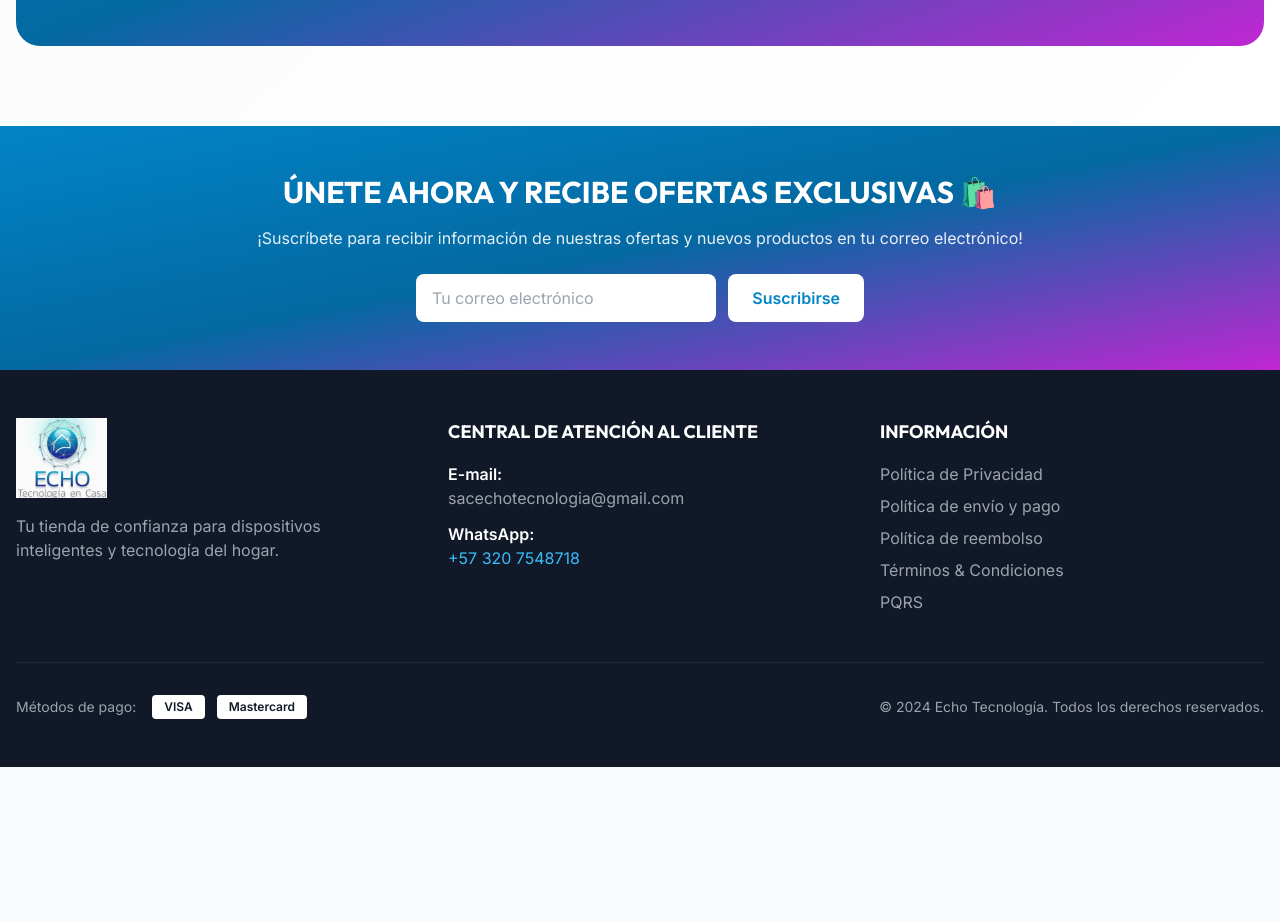
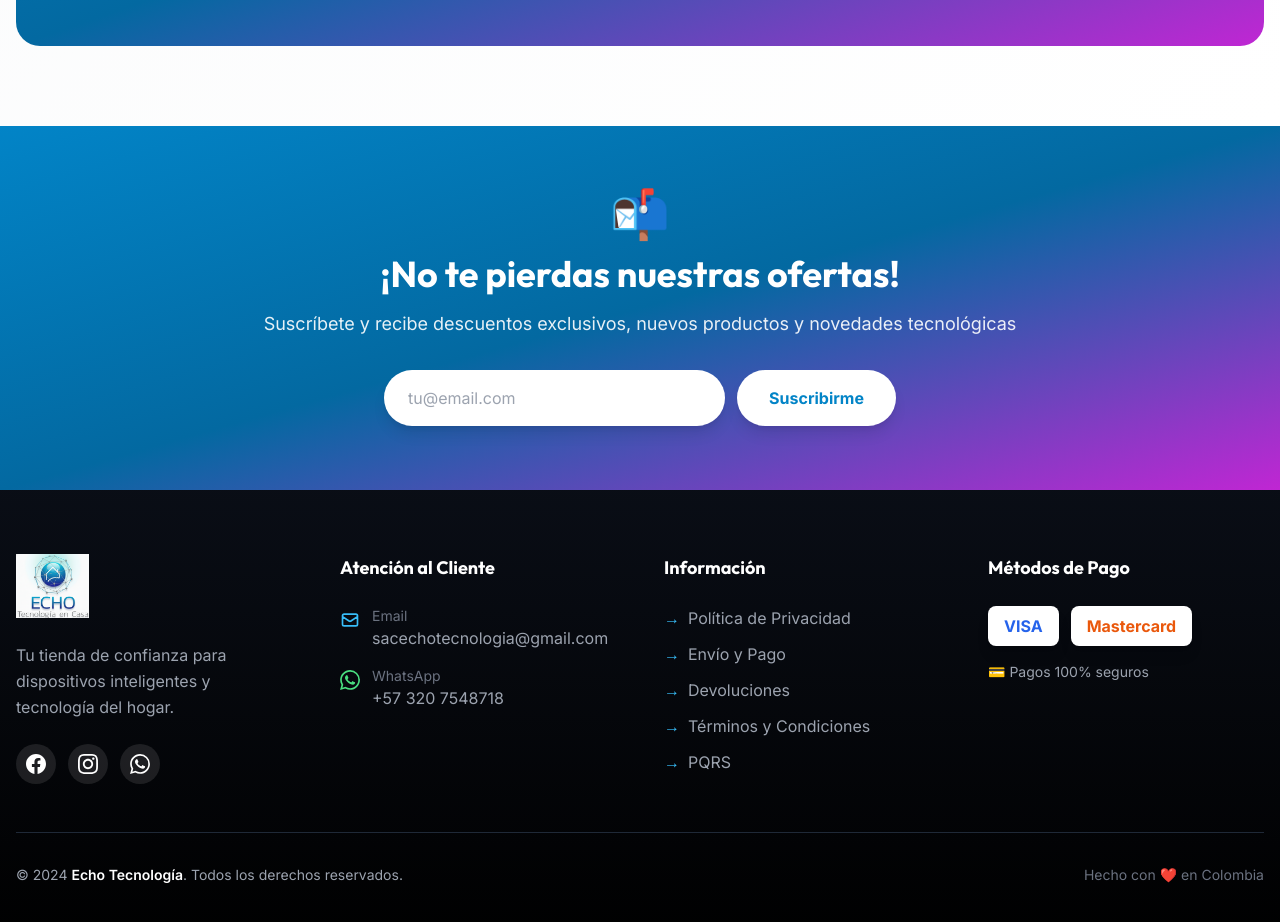
Before and after one commit to SeredDEV/echo, a React (Vite) app: page / in a window 1280 px wide. Shown: the part 3640-4562 px from the top of the page. Before the commit the page ends 4407 px from the top, so only its background shows below. Built offline with nearby package versions, Linux system fonts and the light colour scheme.

Commit message:
Redesign footer with modern layout and social media icons

```diff
--- a/src/components/Footer.tsx
+++ b/src/components/Footer.tsx
@@ -1,24 +1,27 @@
 const Footer = () => {
     return (
-        <footer className="bg-gray-900 text-white">
+        <footer className="bg-gradient-to-b from-gray-900 to-black text-white">
             {/* Newsletter Section */}
-            <div className="gradient-bg py-12">
+            <div className="gradient-bg py-16">
                 <div className="container mx-auto px-4">
-                    <div className="max-w-3xl mx-auto text-center">
-                        <h3 className="text-2xl md:text-3xl font-display font-bold mb-4">
-                            ÚNETE AHORA Y RECIBE OFERTAS EXCLUSIVAS 🛍️
+                    <div className="max-w-4xl mx-auto text-center">
+                        <div className="inline-block mb-4">
+                            <span className="text-5xl">📬</span>
+                        </div>
+                        <h3 className="text-3xl md:text-4xl font-display font-bold mb-4">
+                            ¡No te pierdas nuestras ofertas!
                         </h3>
-                        <p className="mb-6 text-white/90">
-                            ¡Suscríbete para recibir información de nuestras ofertas y nuevos productos en tu correo electrónico!
+                        <p className="mb-8 text-white/90 text-lg">
+                            Suscríbete y recibe descuentos exclusivos, nuevos productos y novedades tecnológicas
                         </p>
-                        <div className="flex flex-col sm:flex-row gap-3 max-w-md mx-auto">
+                        <div className="flex flex-col sm:flex-row gap-3 max-w-lg mx-auto">
                             <input
                                 type="email"
-                                placeholder="Tu correo electrónico"
-                                className="flex-1 px-4 py-3 rounded-lg text-gray-900 focus:outline-none focus:ring-2 focus:ring-white"
+                                placeholder="tu@email.com"
+                                className="flex-1 px-6 py-4 rounded-full text-gray-900 focus:outline-none focus:ring-2 focus:ring-white shadow-lg"
                             />
-                            <button className="bg-white text-primary-600 font-semibold px-6 py-3 rounded-lg hover:bg-gray-100 transition-colors">
-                                Suscribirse
+                            <button className="bg-white text-primary-600 font-bold px-8 py-4 rounded-full hover:bg-gray-100 hover:scale-105 transition-all duration-300 shadow-lg">
+                                Suscribirme
                             </button>
                         </div>
                     </div>
@@ -26,16 +29,15 @@ const Footer = () => {
             </div>
 
             {/* Main Footer */}
-            <div className="container mx-auto px-4 py-12">
-                <div className="grid grid-cols-1 md:grid-cols-3 gap-12">
+            <div className="container mx-auto px-4 py-16">
+                <div className="grid grid-cols-1 md:grid-cols-4 gap-12 mb-12">
                     {/* Company Info */}
-                    <div>
+                    <div className="md:col-span-1">
                         <img
                             src="assets/logo/logo-white.png"
                             alt="Echo Tecnología"
-                            className="h-20 w-auto mb-4"
+                            className="h-16 w-auto mb-6"
                             onError={(e) => {
-                                // Si la imagen no existe, mostrar texto
                                 e.currentTarget.style.display = 'none';
                                 const textLogo = e.currentTarget.nextElementSibling as HTMLElement;
                                 if (textLogo) textLogo.style.display = 'block';
@@ -44,77 +46,122 @@ const Footer = () => {
                         <h4 className="text-2xl font-display font-bold mb-4 text-gradient hidden">
                             Echo Tecnología
                         </h4>
-                        <p className="text-gray-400 mb-4">
+                        <p className="text-gray-400 leading-relaxed mb-6">
                             Tu tienda de confianza para dispositivos inteligentes y tecnología del hogar.
                         </p>
+                        {/* Social Media */}
+                        <div className="flex gap-3">
+                            <a href="#" className="w-10 h-10 bg-white/10 hover:bg-primary-600 rounded-full flex items-center justify-center transition-all duration-300 hover:scale-110">
+                                <svg className="w-5 h-5" fill="currentColor" viewBox="0 0 24 24">
+                                    <path d="M24 12.073c0-6.627-5.373-12-12-12s-12 5.373-12 12c0 5.99 4.388 10.954 10.125 11.854v-8.385H7.078v-3.47h3.047V9.43c0-3.007 1.792-4.669 4.533-4.669 1.312 0 2.686.235 2.686.235v2.953H15.83c-1.491 0-1.956.925-1.956 1.874v2.25h3.328l-.532 3.47h-2.796v8.385C19.612 23.027 24 18.062 24 12.073z" />
+                                </svg>
+                            </a>
+                            <a href="#" className="w-10 h-10 bg-white/10 hover:bg-primary-600 rounded-full flex items-center justify-center transition-all duration-300 hover:scale-110">
+                                <svg className="w-5 h-5" fill="currentColor" viewBox="0 0 24 24">
+                                    <path d="M12 2.163c3.204 0 3.584.012 4.85.07 3.252.148 4.771 1.691 4.919 4.919.058 1.265.069 1.645.069 4.849 0 3.205-.012 3.584-.069 4.849-.149 3.225-1.664 4.771-4.919 4.919-1.266.058-1.644.07-4.85.07-3.204 0-3.584-.012-4.849-.07-3.26-.149-4.771-1.699-4.919-4.92-.058-1.265-.07-1.644-.07-4.849 0-3.204.013-3.583.07-4.849.149-3.227 1.664-4.771 4.919-4.919 1.266-.057 1.645-.069 4.849-.069zm0-2.163c-3.259 0-3.667.014-4.947.072-4.358.2-6.78 2.618-6.98 6.98-.059 1.281-.073 1.689-.073 4.948 0 3.259.014 3.668.072 4.948.2 4.358 2.618 6.78 6.98 6.98 1.281.058 1.689.072 4.948.072 3.259 0 3.668-.014 4.948-.072 4.354-.2 6.782-2.618 6.979-6.98.059-1.28.073-1.689.073-4.948 0-3.259-.014-3.667-.072-4.947-.196-4.354-2.617-6.78-6.979-6.98-1.281-.059-1.69-.073-4.949-.073zm0 5.838c-3.403 0-6.162 2.759-6.162 6.162s2.759 6.163 6.162 6.163 6.162-2.759 6.162-6.163c0-3.403-2.759-6.162-6.162-6.162zm0 10.162c-2.209 0-4-1.79-4-4 0-2.209 1.791-4 4-4s4 1.791 4 4c0 2.21-1.791 4-4 4zm6.406-11.845c-.796 0-1.441.645-1.441 1.44s.645 1.44 1.441 1.44c.795 0 1.439-.645 1.439-1.44s-.644-1.44-1.439-1.44z" />
+                                </svg>
+                            </a>
+                            <a href="https://wa.link/78epdb" target="_blank" rel="noopener noreferrer" className="w-10 h-10 bg-white/10 hover:bg-green-600 rounded-full flex items-center justify-center transition-all duration-300 hover:scale-110">
+                                <svg className="w-5 h-5" fill="currentColor" viewBox="0 0 24 24">
+                                    <path d="M17.472 14.382c-.297-.149-1.758-.867-2.03-.967-.273-.099-.471-.148-.67.15-.197.297-.767.966-.94 1.164-.173.199-.347.223-.644.075-.297-.15-1.255-.463-2.39-1.475-.883-.788-1.48-1.761-1.653-2.059-.173-.297-.018-.458.13-.606.134-.133.298-.347.446-.52.149-.174.198-.298.298-.497.099-.198.05-.371-.025-.52-.075-.149-.669-1.612-.916-2.207-.242-.579-.487-.5-.669-.51-.173-.008-.371-.01-.57-.01-.198 0-.52.074-.792.372-.272.297-1.04 1.016-1.04 2.479 0 1.462 1.065 2.875 1.213 3.074.149.198 2.096 3.2 5.077 4.487.709.306 1.262.489 1.694.625.712.227 1.36.195 1.871.118.571-.085 1.758-.719 2.006-1.413.248-.694.248-1.289.173-1.413-.074-.124-.272-.198-.57-.347m-5.421 7.403h-.004a9.87 9.87 0 01-5.031-1.378l-.361-.214-3.741.982.998-3.648-.235-.374a9.86 9.86 0 01-1.51-5.26c.001-5.45 4.436-9.884 9.888-9.884 2.64 0 5.122 1.03 6.988 2.898a9.825 9.825 0 012.893 6.994c-.003 5.45-4.437 9.884-9.885 9.884m8.413-18.297A11.815 11.815 0 0012.05 0C5.495 0 .16 5.335.157 11.892c0 2.096.547 4.142 1.588 5.945L.057 24l6.305-1.654a11.882 11.882 0 005.683 1.448h.005c6.554 0 11.89-5.335 11.893-11.893a11.821 11.821 0 00-3.48-8.413Z" />
+                                </svg>
+                            </a>
+                        </div>
                     </div>
 
                     {/* Customer Service */}
                     <div>
-                        <h4 className="text-lg font-bold mb-4">CENTRAL DE ATENCIÓN AL CLIENTE</h4>
-                        <div className="space-y-3 text-gray-400">
-                            <p>
-                                <span className="font-semibold text-white">E-mail:</span><br />
+                        <h4 className="text-lg font-bold mb-6 text-white">Atención al Cliente</h4>
+                        <div className="space-y-4 text-gray-400">
+                            <div className="flex items-start gap-3">
+                                <svg className="w-5 h-5 text-primary-400 mt-1 flex-shrink-0" fill="none" stroke="currentColor" viewBox="0 0 24 24">
+                                    <path strokeLinecap="round" strokeLinejoin="round" strokeWidth={2} d="M3 8l7.89 5.26a2 2 0 002.22 0L21 8M5 19h14a2 2 0 002-2V7a2 2 0 00-2-2H5a2 2 0 00-2 2v10a2 2 0 002 2z" />
+                                </svg>
+                                <div>
+                                    <p className="text-sm text-gray-500">Email</p>
+                                    <a href="mailto:sacechotecnologia@gmail.com" className="hover:text-primary-400 transition-colors">
                                         sacechotecnologia@gmail.com
-                            </p>
-                            <p>
-                                <span className="font-semibold text-white">WhatsApp:</span><br />
-                                <a href="https://wa.link/78epdb" className="text-primary-400 hover:text-primary-300 transition-colors">
+                                    </a>
+                                </div>
+                            </div>
+                            <div className="flex items-start gap-3">
+                                <svg className="w-5 h-5 text-green-400 mt-1 flex-shrink-0" fill="currentColor" viewBox="0 0 24 24">
+                                    <path d="M17.472 14.382c-.297-.149-1.758-.867-2.03-.967-.273-.099-.471-.148-.67.15-.197.297-.767.966-.94 1.164-.173.199-.347.223-.644.075-.297-.15-1.255-.463-2.39-1.475-.883-.788-1.48-1.761-1.653-2.059-.173-.297-.018-.458.13-.606.134-.133.298-.347.446-.52.149-.174.198-.298.298-.497.099-.198.05-.371-.025-.52-.075-.149-.669-1.612-.916-2.207-.242-.579-.487-.5-.669-.51-.173-.008-.371-.01-.57-.01-.198 0-.52.074-.792.372-.272.297-1.04 1.016-1.04 2.479 0 1.462 1.065 2.875 1.213 3.074.149.198 2.096 3.2 5.077 4.487.709.306 1.262.489 1.694.625.712.227 1.36.195 1.871.118.571-.085 1.758-.719 2.006-1.413.248-.694.248-1.289.173-1.413-.074-.124-.272-.198-.57-.347m-5.421 7.403h-.004a9.87 9.87 0 01-5.031-1.378l-.361-.214-3.741.982.998-3.648-.235-.374a9.86 9.86 0 01-1.51-5.26c.001-5.45 4.436-9.884 9.888-9.884 2.64 0 5.122 1.03 6.988 2.898a9.825 9.825 0 012.893 6.994c-.003 5.45-4.437 9.884-9.885 9.884m8.413-18.297A11.815 11.815 0 0012.05 0C5.495 0 .16 5.335.157 11.892c0 2.096.547 4.142 1.588 5.945L.057 24l6.305-1.654a11.882 11.882 0 005.683 1.448h.005c6.554 0 11.89-5.335 11.893-11.893a11.821 11.821 0 00-3.48-8.413Z" />
+                                </svg>
+                                <div>
+                                    <p className="text-sm text-gray-500">WhatsApp</p>
+                                    <a href="https://wa.link/78epdb" className="hover:text-green-400 transition-colors">
                                         +57 320 7548718
                                     </a>
-                            </p>
+                                </div>
+                            </div>
                         </div>
                     </div>
 
                     {/* Information */}
                     <div>
-                        <h4 className="text-lg font-bold mb-4">INFORMACIÓN</h4>
-                        <ul className="space-y-2 text-gray-400">
+                        <h4 className="text-lg font-bold mb-6 text-white">Información</h4>
+                        <ul className="space-y-3 text-gray-400">
                             <li>
-                                <a href="#" className="hover:text-white transition-colors">
+                                <a href="#" className="hover:text-primary-400 transition-colors flex items-center gap-2">
+                                    <span className="text-primary-400">→</span>
                                     Política de Privacidad
                                 </a>
                             </li>
                             <li>
-                                <a href="#" className="hover:text-white transition-colors">
-                                    Política de envío y pago
+                                <a href="#" className="hover:text-primary-400 transition-colors flex items-center gap-2">
+                                    <span className="text-primary-400">→</span>
+                                    Envío y Pago
                                 </a>
                             </li>
                             <li>
-                                <a href="#" className="hover:text-white transition-colors">
-                                    Política de reembolso
+                                <a href="#" className="hover:text-primary-400 transition-colors flex items-center gap-2">
+                                    <span className="text-primary-400">→</span>
+                                    Devoluciones
                                 </a>
                             </li>
                             <li>
-                                <a href="#" className="hover:text-white transition-colors">
-                                    Términos & Condiciones
+                                <a href="#" className="hover:text-primary-400 transition-colors flex items-center gap-2">
+                                    <span className="text-primary-400">→</span>
+                                    Términos y Condiciones
                                 </a>
                             </li>
                             <li>
-                                <a href="#" className="hover:text-white transition-colors">
+                                <a href="#" className="hover:text-primary-400 transition-colors flex items-center gap-2">
+                                    <span className="text-primary-400">→</span>
                                     PQRS
                                 </a>
                             </li>
                         </ul>
                     </div>
+
+                    {/* Payment Methods */}
+                    <div>
+                        <h4 className="text-lg font-bold mb-6 text-white">Métodos de Pago</h4>
+                        <div className="space-y-4">
+                            <div className="flex flex-wrap gap-3">
+                                <div className="bg-white rounded-lg px-4 py-2 shadow-lg">
+                                    <span className="font-bold text-blue-600">VISA</span>
                                 </div>
-
-                {/* Payment Methods & Copyright */}
-                <div className="border-t border-gray-800 mt-12 pt-8">
-                    <div className="flex flex-col md:flex-row justify-between items-center gap-4">
-                        <div className="flex items-center gap-4">
-                            <span className="text-gray-400 text-sm">Métodos de pago:</span>
-                            <div className="flex gap-3">
-                                <div className="bg-white rounded px-3 py-1 text-xs font-semibold text-gray-900">
-                                    VISA
+                                <div className="bg-white rounded-lg px-4 py-2 shadow-lg">
+                                    <span className="font-bold text-orange-600">Mastercard</span>
                                 </div>
-                                <div className="bg-white rounded px-3 py-1 text-xs font-semibold text-gray-900">
-                                    Mastercard
+                            </div>
+                            <p className="text-gray-400 text-sm">
+                                💳 Pagos 100% seguros
+                            </p>
                         </div>
                     </div>
                 </div>
+
+                {/* Bottom Bar */}
+                <div className="border-t border-gray-800 pt-8">
+                    <div className="flex flex-col md:flex-row justify-between items-center gap-4 text-center md:text-left">
                         <p className="text-gray-400 text-sm">
-                            © 2024 Echo Tecnología. Todos los derechos reservados.
+                            © 2024 <span className="text-white font-semibold">Echo Tecnología</span>. Todos los derechos reservados.
+                        </p>
+                        <p className="text-gray-500 text-sm">
+                            Hecho con ❤️ en Colombia
                         </p>
                     </div>
                 </div>
```
Lines whose indentation alone changed are shown as unchanged.
